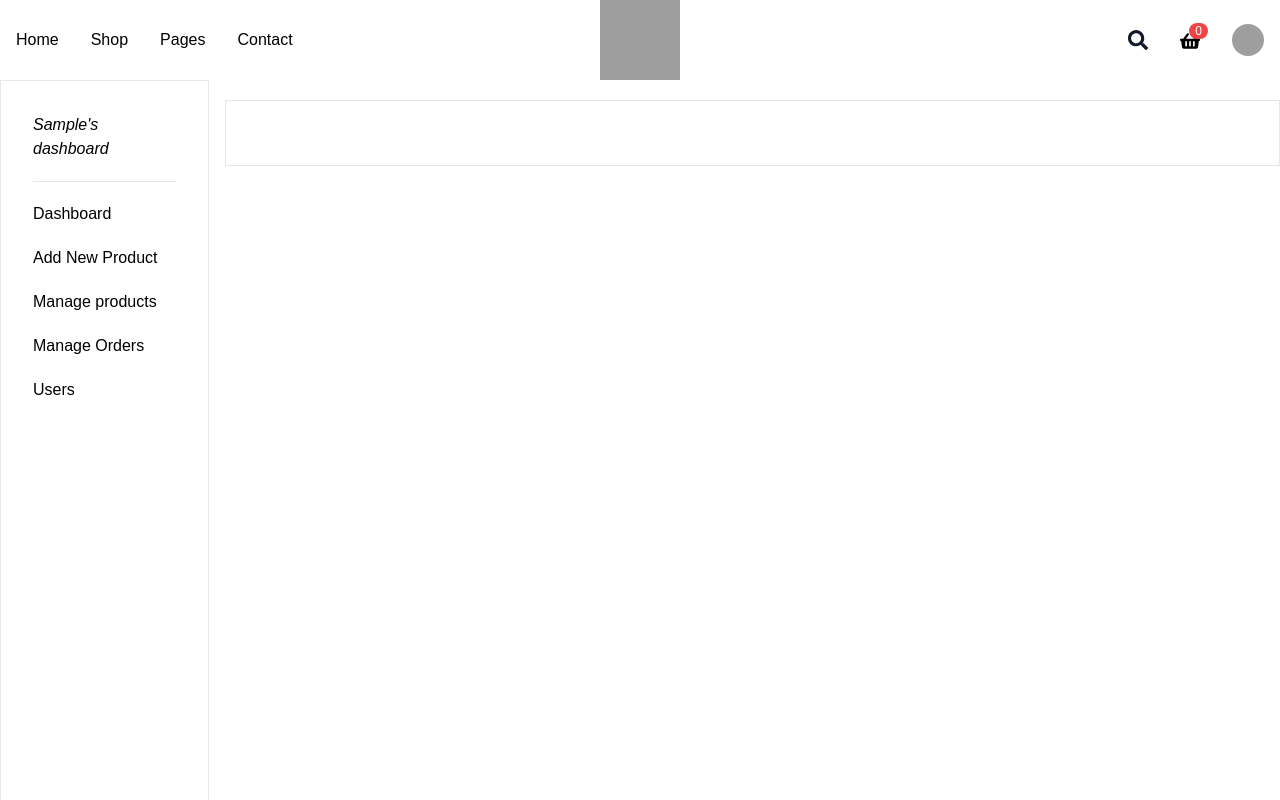
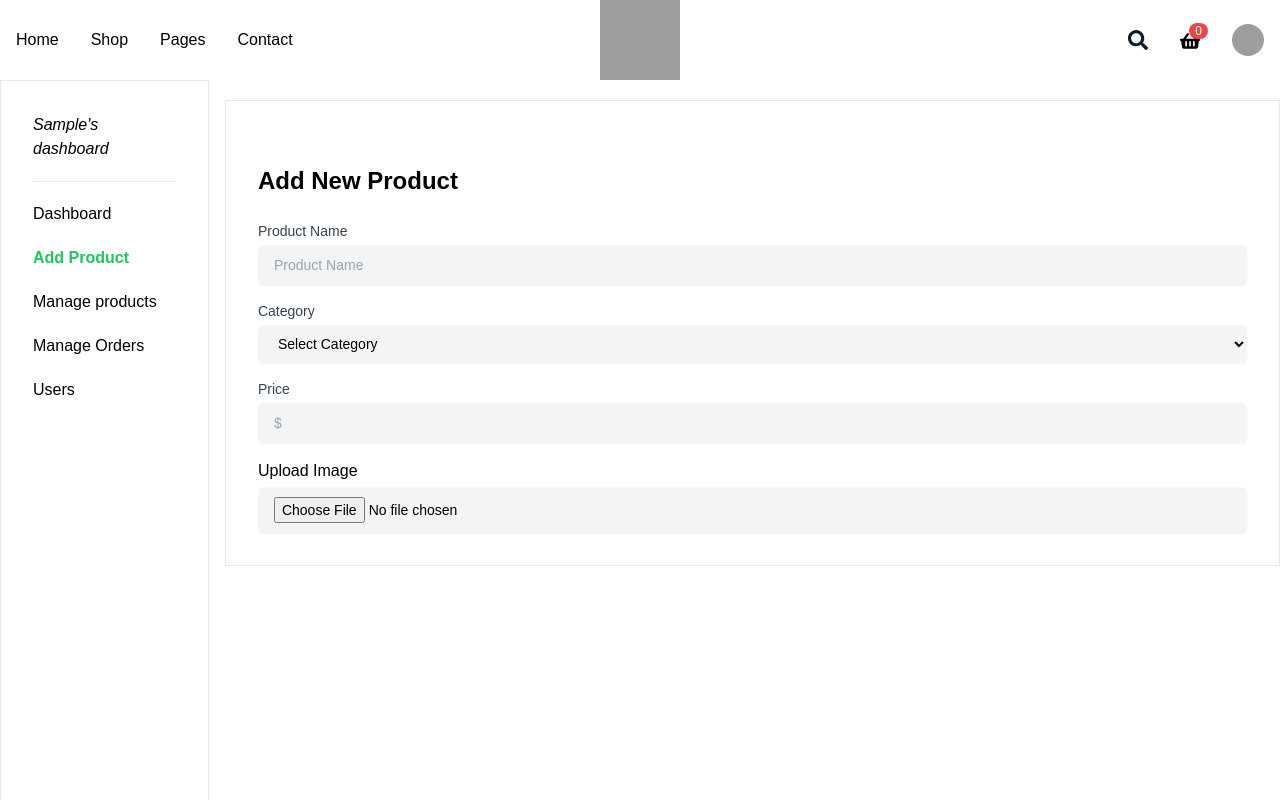
Before and after one commit to frestaris/Full-stack-e-commerce--Plants-website--React, a React (Vite) app in the folder frontend/: page /dashboard/admin/add-product in a window 1280 px wide. Shown: the top 800 px of the page. Built offline with nearby package versions, Linux system fonts and the light colour scheme; sample sign-in values are in the browser's storage; grey boxes are pictures that could not be loaded; a web font is replaced by a local one.

Commit message:
add new product frontend

```diff
--- a/frontend/src/App.css
+++ b/frontend/src/App.css
@@ -443,12 +443,6 @@ nav {
   color: var(--primary-color);
 }
 
-.instagram__grid {
-  display: grid;
-  grid-template-columns: repeat(3, 1fr);
-  gap: 1rem;
-}
-
 .footer__bar {
   padding: 1rem;
   text-align: center;
@@ -510,10 +504,6 @@ nav {
     grid-template-columns: repeat(2, 1fr);
     gap: 1rem;
   }
-
-  .footer__container {
-    grid-template-columns: repeat(1, 1fr);
-  }
 }
 
 @media (width < 600px) {
@@ -536,10 +526,8 @@ nav {
   .blog__grid {
     grid-template-columns: repeat(1, 1fr);
   }
-
-  .instagram__grid {
-    grid-template-columns: repeat(2, 1fr);
-    gap: 10px;
+  .footer__container {
+    grid-template-columns: repeat(1, 1fr);
   }
 }
 
--- a/frontend/src/App.jsx
+++ b/frontend/src/App.jsx
@@ -19,6 +19,7 @@ import OrderDetails from "./pages/dashboard/user/OrderDetails";
 import UserPayments from "./pages/dashboard/user/dashboard/UserPayments";
 import UserReviews from "./pages/dashboard/user/dashboard/UserReviews";
 import UserProfile from "./pages/dashboard/user/dashboard/UserProfile";
+import AddProduct from "./pages/dashboard/admin/addProduct/AddProduct";
 
 function App() {
   return (
@@ -65,7 +66,7 @@ function App() {
             </PrivateRoute>
           }
         >
-          <Route path="add-new-post" element={<div>New Product</div>} />
+          <Route path="add-product" element={<AddProduct />} />
           <Route path="manage-products" element={<div>Manage Products</div>} />
           <Route
             path="update-product/:id"
--- a/frontend/src/components/Navbar.jsx
+++ b/frontend/src/components/Navbar.jsx
@@ -27,7 +27,7 @@ const Navbar = () => {
   // admin dropdown menus
   const adminDropdownMenus = [
     { path: "/dashboard/admin", label: "Dashboard" },
-    { path: "/dashboard/admin/add-new-post", label: "Add New Product" },
+    { path: "/dashboard/admin/add-product", label: "Add Product" },
     { path: "/dashboard/admin/manage-products", label: "Manage products" },
     { path: "/dashboard/admin/manage-orders", label: "Manage Orders" },
     { path: "/dashboard/admin/users", label: "Users" },
--- a/frontend/src/pages/dashboard/admin/AdminDashboard.jsx
+++ b/frontend/src/pages/dashboard/admin/AdminDashboard.jsx
@@ -5,7 +5,7 @@ import { logout } from "../../../redux/features/auth/authSlice";
 
 const navItems = [
   { path: "/dashboard/admin", label: "Dashboard" },
-  { path: "/dashboard/admin/add-new-post", label: "Add New Product" },
+  { path: "/dashboard/admin/add-product", label: "Add Product" },
   { path: "/dashboard/admin/manage-products", label: "Manage products" },
   { path: "/dashboard/admin/manage-orders", label: "Manage Orders" },
   { path: "/dashboard/admin/users", label: "Users" },
--- /dev/null
+++ b/frontend/src/pages/dashboard/admin/addProduct/AddProduct.jsx
@@ -0,0 +1,86 @@
+import { useState } from "react";
+import { useSelector } from "react-redux";
+import TextInput from "./TextInput";
+import SelectInput from "./SelectInput";
+import UploadImage from "./UploadImage";
+
+const categories = [
+  {
+    label: "Select Category",
+    value: "",
+  },
+  {
+    label: "Indoor Plants",
+    value: "indoor plants",
+  },
+  {
+    label: "Outdoor Plants",
+    value: "outdoor plants",
+  },
+  {
+    label: "Succulents & Cacti",
+    value: "succulents & cacti",
+  },
+  {
+    label: "Plant Accessories",
+    value: "plant accessories",
+  },
+];
+
+const AddProduct = () => {
+  const { user } = useSelector((state) => state.auth);
+  const [product, setProduct] = useState({
+    name: "",
+    category: "",
+    price: "",
+    description: "",
+  });
+
+  const [image, setImage] = useState("");
+
+  const handleChange = (e) => {
+    const { name, value } = e.target;
+    setProduct({ ...product, [name]: value });
+  };
+
+  const handleSubmit = () => {};
+  return (
+    <div className="container mx-auto mt-8">
+      <h2 className="text-2xl font-bold mb-6">Add New Product</h2>
+      <form onSubmit={handleSubmit} className="space-y-4">
+        <TextInput
+          label="Product Name"
+          name="name"
+          value={product.name}
+          onChange={handleChange}
+          type="text"
+          placeholder="Product Name"
+        />
+        <SelectInput
+          label="Category"
+          name="category"
+          value={product.category}
+          onChange={handleChange}
+          options={categories}
+        />
+        <TextInput
+          label="Price"
+          name="price"
+          value={product.price}
+          onChange={handleChange}
+          type="number"
+          placeholder="$"
+        />
+        <UploadImage
+          name="Image"
+          id="image"
+          value={(e) => setImage(e.target.value)}
+          placeholder="Upload image"
+          setImage={setImage}
+        />
+      </form>
+    </div>
+  );
+};
+
+export default AddProduct;
--- /dev/null
+++ b/frontend/src/pages/dashboard/admin/addProduct/SelectInput.jsx
@@ -0,0 +1,24 @@
+const SelectInput = ({ label, name, value, onChange, options }) => {
+  return (
+    <div>
+      <label htmlFor={name} className="block text-sm font-medium text-gray-700">
+        {label}
+      </label>
+      <select
+        name={name}
+        id={name}
+        value={value}
+        onChange={onChange}
+        className="add-product-InputCSS"
+      >
+        {options.map((option, index) => (
+          <option key={index} value={option.value}>
+            {option.label}
+          </option>
+        ))}
+      </select>
+    </div>
+  );
+};
+
+export default SelectInput;
--- /dev/null
+++ b/frontend/src/pages/dashboard/admin/addProduct/TextInput.jsx
@@ -0,0 +1,27 @@
+const TextInput = ({
+  label,
+  name,
+  value,
+  onChange,
+  type = "text",
+  placeholder,
+}) => {
+  return (
+    <div>
+      <label htmlFor={name} className="block text-sm font-medium text-gray-700">
+        {label}
+      </label>
+      <input
+        type={type}
+        name={name}
+        id={name}
+        placeholder={placeholder}
+        value={value}
+        onChange={onChange}
+        className="add-product-InputCSS"
+      />
+    </div>
+  );
+};
+
+export default TextInput;
--- /dev/null
+++ b/frontend/src/pages/dashboard/admin/addProduct/UploadImage.jsx
@@ -0,0 +1,31 @@
+import { useState } from "react";
+
+const UploadImage = ({ name, setImage }) => {
+  const [loading, setLoading] = useState(false);
+  const [url, setUrl] = useState("");
+
+  const uploadImage = async () => {};
+  return (
+    <div>
+      <label htmlFor={name}>Upload Image</label>
+      <input
+        type="file"
+        name={name}
+        id={name}
+        onChange={uploadImage}
+        className="add-product-InputCSS"
+      />
+      {loading && (
+        <div className="mt-2 text-sm text-blue-600">Product uploading...</div>
+      )}
+      {url && (
+        <div className="mt-2 text-sm text-green-600">
+          <p>Image upload successfully!</p>
+          <img src={url} alt="uploaded-image" />
+        </div>
+      )}
+    </div>
+  );
+};
+
+export default UploadImage;
--- a/frontend/src/pages/dashboard/admin/dashboard/AdminStats.jsx
+++ b/frontend/src/pages/dashboard/admin/dashboard/AdminStats.jsx
@@ -1,11 +1,12 @@
 const AdminStats = ({ stats }) => {
-  console.log(stats);
   return (
     <div className="my-5 space-y-4">
       <div className="grid gap-4 md:grid-cols-3 lg:grid-cols-4 sm:grid-cols-2 grid-cols-1">
         <div className="bg-white shadow-md rounded-lg p-6 border border-gray-200 hover:scale-105 transition-all duration-200 cursor-pointer">
           <h2 className="text-xl font-semibold mb-2">Total Earnings</h2>
-          <p className="text-2xl font-bold">{stats?.totalEarnings}</p>
+          <p className="text-2xl font-bold">
+            ${(stats?.totalEarnings).toFixed(2)}
+          </p>
         </div>
         <div className="bg-white shadow-md rounded-lg p-6 border border-gray-200 hover:scale-105 transition-all duration-200 cursor-pointer">
           <h2 className="text-xl font-semibold mb-2">All Orders</h2>
```
